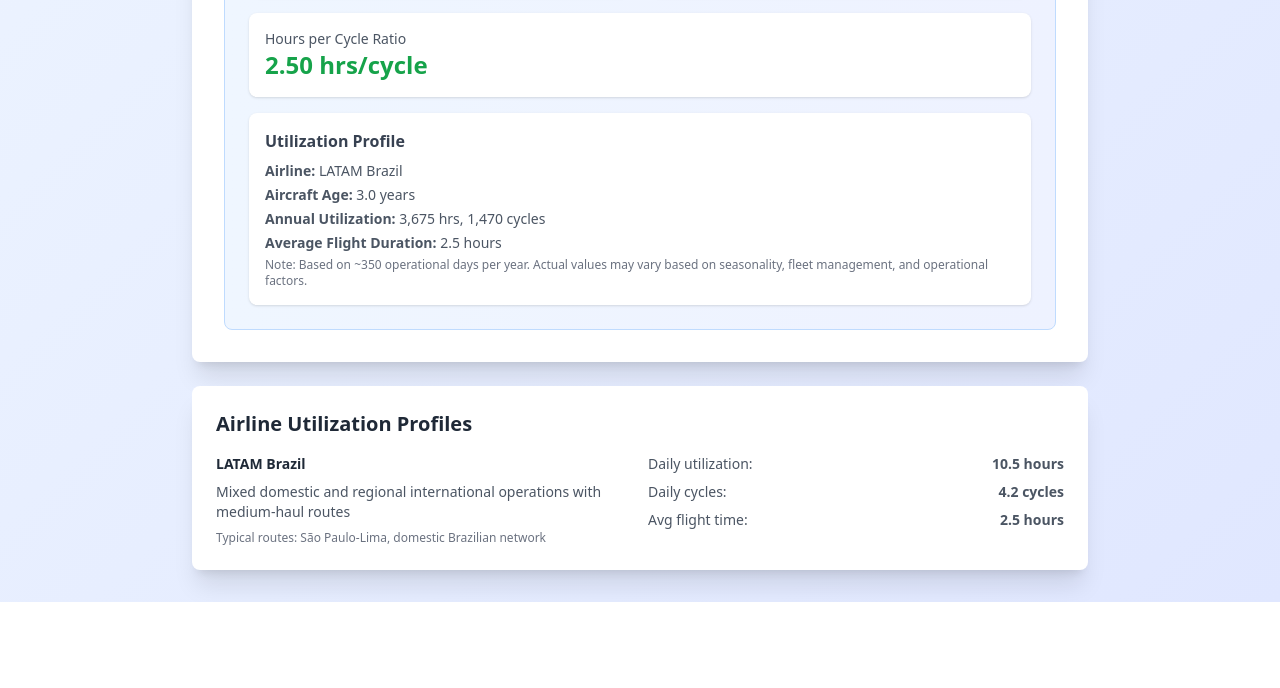
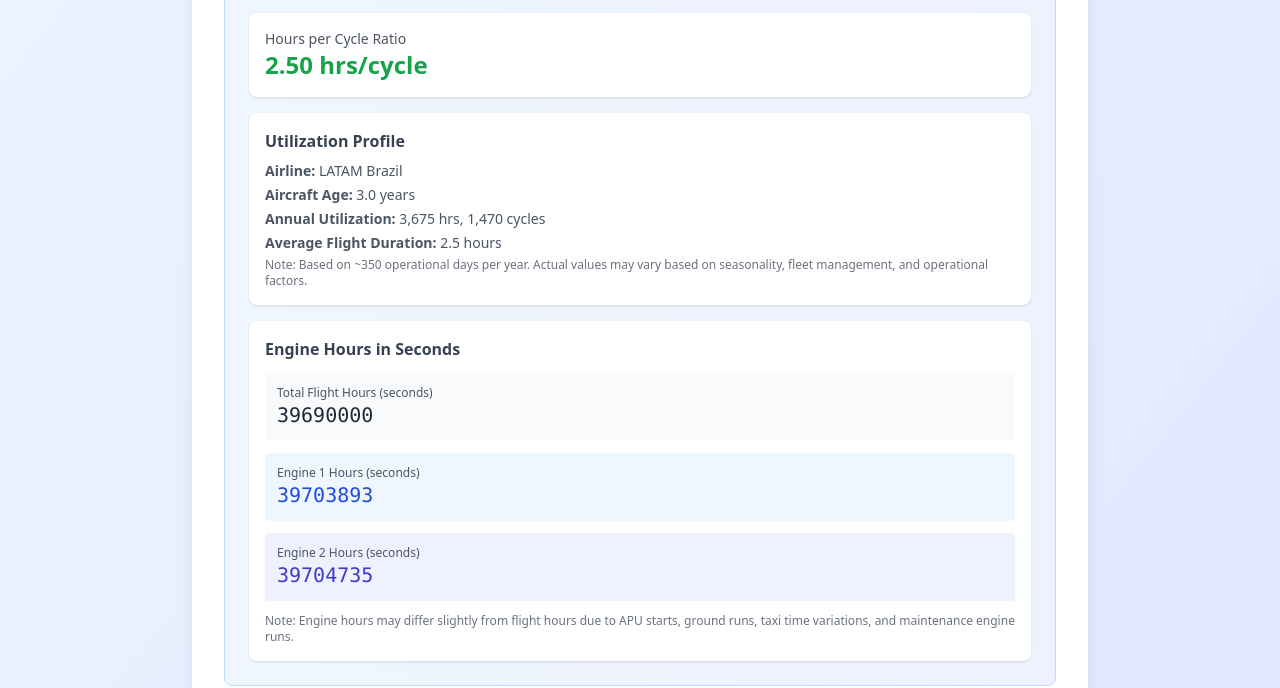
Before and after one commit to arturararipe/A321Neo-Hour-Calculator, a plain HTML site: page index.html in a window 1280 px wide. Shown: the part 622-1310 px from the top of the page. Before the commit the page ends 1224 px from the top, so only its background shows below. Drawn offline with nearby package versions, Linux system fonts and the light colour scheme.

Commit message:
Update index.html
added the engine hours + airframe hours output in seconds

```diff
--- a/index.html
+++ b/index.html
@@ -63,6 +63,27 @@
                     <div class="bg-white p-4 rounded-lg shadow">
                         <h3 class="font-semibold text-gray-700 mb-2">Utilization Profile</h3>
                         <div id="profile" class="text-sm text-gray-600 space-y-1"></div>
+                    </div>
+
+                    <div class="bg-white p-4 rounded-lg shadow mt-4">
+                        <h3 class="font-semibold text-gray-700 mb-3">Engine Hours in Seconds</h3>
+                        <div class="space-y-3">
+                            <div class="bg-gray-50 p-3 rounded">
+                                <p class="text-xs text-gray-600">Total Flight Hours (seconds)</p>
+                                <p id="flightSeconds" class="text-xl font-mono text-gray-800">-</p>
+                            </div>
+                            <div class="bg-blue-50 p-3 rounded">
+                                <p class="text-xs text-gray-600">Engine 1 Hours (seconds)</p>
+                                <p id="engine1Seconds" class="text-xl font-mono text-blue-700">-</p>
+                            </div>
+                            <div class="bg-indigo-50 p-3 rounded">
+                                <p class="text-xs text-gray-600">Engine 2 Hours (seconds)</p>
+                                <p id="engine2Seconds" class="text-xl font-mono text-indigo-700">-</p>
+                            </div>
+                            <div class="text-xs text-gray-500 mt-2">
+                                <p>Note: Engine hours may differ slightly from flight hours due to APU starts, ground runs, taxi time variations, and maintenance engine runs.</p>
+                            </div>
+                        </div>
                     </div>
                 </div>
             </div>
@@ -188,6 +209,21 @@
                 <p><strong>Average Flight Duration:</strong> ${airline.avgFlightTime} hours</p>
                 <p class="mt-2 text-xs text-gray-500">Note: Based on ~350 operational days per year. Actual values may vary based on seasonality, fleet management, and operational factors.</p>
             `;
+
+            // Calculate engine hours in seconds
+            const flightSeconds = totalHours * 3600;
+
+            // Add realistic variation (1-5 hours difference due to ground runs, taxi, maintenance)
+            const variationHours1 = (Math.random() * 4 + 1); // 1-5 hours
+            const variationHours2 = (Math.random() * 4 + 1); // 1-5 hours
+
+            const engine1Seconds = Math.round(flightSeconds + (variationHours1 * 3600));
+            const engine2Seconds = Math.round(flightSeconds + (variationHours2 * 3600));
+
+            // Display engine seconds (without commas)
+            document.getElementById('flightSeconds').textContent = flightSeconds;
+            document.getElementById('engine1Seconds').textContent = engine1Seconds;
+            document.getElementById('engine2Seconds').textContent = engine2Seconds;
         }
 
         // Initialize
```
